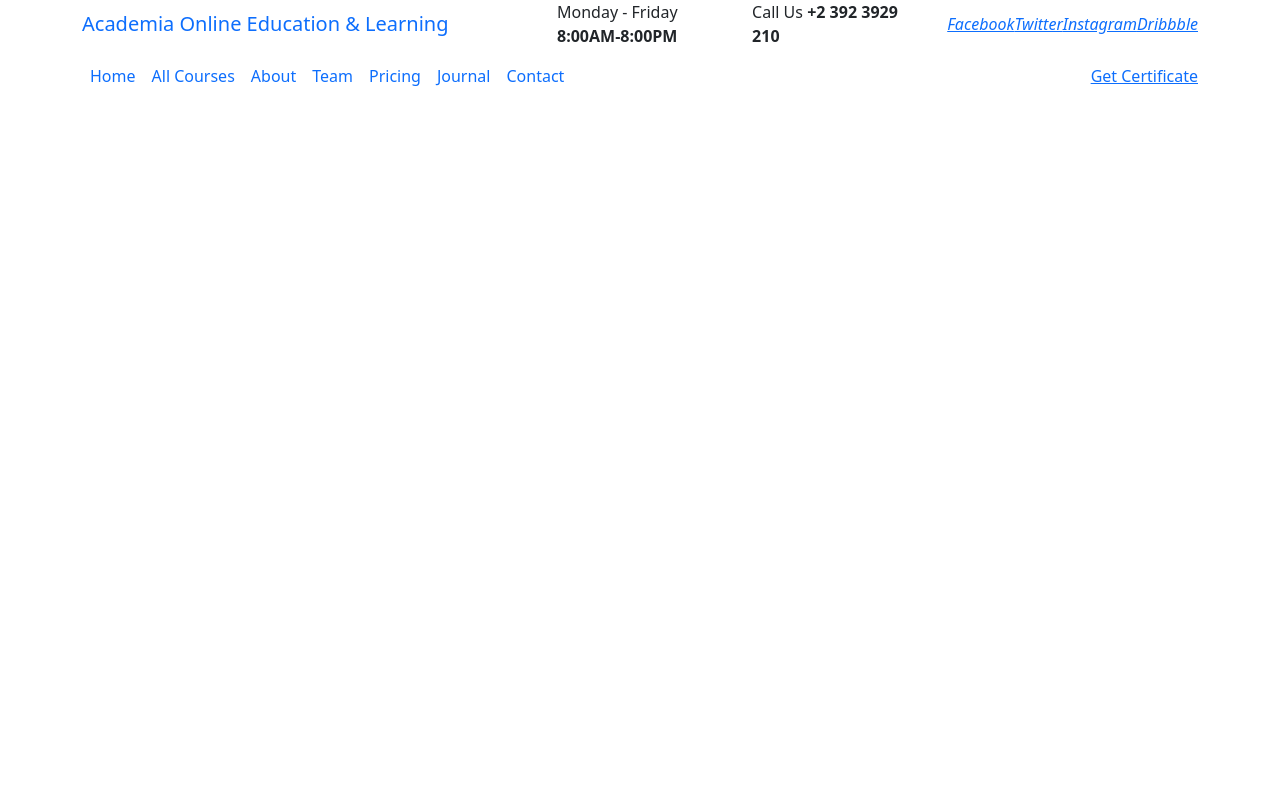
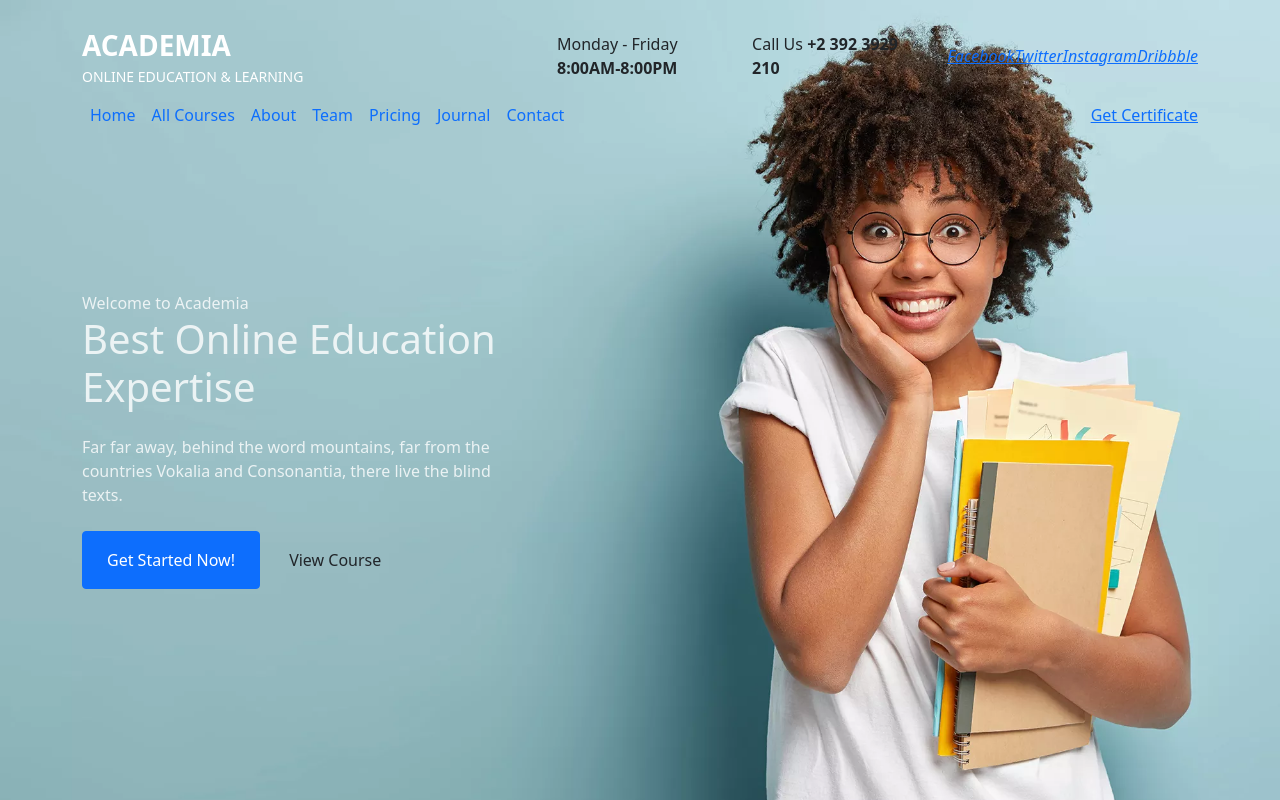
Before and after one commit to IIalejoII/maqueta-web-mobile-first, a plain HTML site: page index.html in a window 1280 px wide. Drawn offline with Linux system fonts and the light colour scheme.

Commit message:
Avances 19 de Mayo de 2021.

```diff
--- a/css/index.css
+++ b/css/index.css
@@ -0,0 +1,64 @@
+a {
+    transition: .3s all ease;
+}
+
+#home .top-wrap {
+    background: transparent;
+    position: absolute;
+    top: 0px;
+    left: 0;
+    right: 0;
+    z-index: 3;
+    padding: 1.2em 0;
+}
+
+#home .top-wrap .navbar-brand {
+    text-transform: uppercase;
+    color: #fff;
+    font-size: 28px;
+    font-weight: 700;
+}
+
+#home .top-wrap .navbar-brand:hover {
+    text-decoration: none;
+    color: #1eb2a6;
+    outline: none !important;
+    -webkit-box-shadow: none !important;
+    box-shadow: none !important;
+}
+
+#home .top-wrap .navbar-brand span {
+    display: block;
+    font-size: 14px;
+    color: #fff;
+    font-weight: 400;
+}
+
+#home .ftco-navbar-light {
+    background: transparent !important;
+    position: absolute;
+    top: 95px;
+    left: 0;
+    right: 0;
+    z-index: 3;
+    padding: 0;
+}
+
+#home .hero-wrap {
+    background-image: url(../images/woman.webp);
+    height: 100vh;
+    min-height: 100%;
+    position: relative;
+    background-size: cover;
+    background-repeat: no-repeat;
+    background-position: top center;
+    background-attachment: fixed;
+    z-index: 0;
+}
+
+#home .hero-wrap .slider-text {
+    height: 100vh;
+    min-height: 750px;
+    color: rgba(255, 255, 255, 0.8);
+    z-index: 3;
+}
--- a/index.html
+++ b/index.html
@@ -9,7 +9,7 @@
     <link rel="stylesheet" href="./css/index.css">
 </head>
 
-<body>
+<body id="home">
     <div class="top-wrap">
         <div class="container">
             <div class="row">
@@ -54,7 +54,7 @@
             </div>
         </div>
     </div>
-    <nav class="navbar navbar-expand-lg  ftco-navbar-light">
+    <nav class="navbar navbar-expand-lg ftco-navbar-light">
         <div class="container-xl">
             <a href="#" class="btn-custom order-lg-last">Get Certificate</a>
             <button class="navbar-toggler" type="button" data-bs-toggle="collapse"
@@ -75,6 +75,26 @@
             </div>
         </div>
     </nav>
+    <section class="hero-wrap">
+        <div class="overlay"></div>
+        <div class="container">
+            <div class="row no-gutters slider-text align-items-center">
+                <div class="col-lg-5">
+                    <div class="text mt-5 pt-5 aos-init aos-animate" data-aos="fade-up" data-aos-delay="300"
+                        data-aos-duration="1000">
+                        <span class="subheading">Welcome to Academia</span>
+                        <h1 class="mb-4">Best Online Education Expertise </h1>
+                        <p class="mb-4">Far far away, behind the word mountains, far from the countries Vokalia and
+                            Consonantia, there live the blind texts.</p>
+                        <p><a href="#" class="btn btn-primary p-4 py-3">Get Started Now! <span
+                                    class="ion-ios-arrow-round-forward"></span></a> <a href="#"
+                                class="btn btn-white p-4 py-3">View Course <span
+                                    class="ion-ios-arrow-round-forward"></span></a></p>
+                    </div>
+                </div>
+            </div>
+        </div>
+    </section>
 </body>
 
 </html>
```
